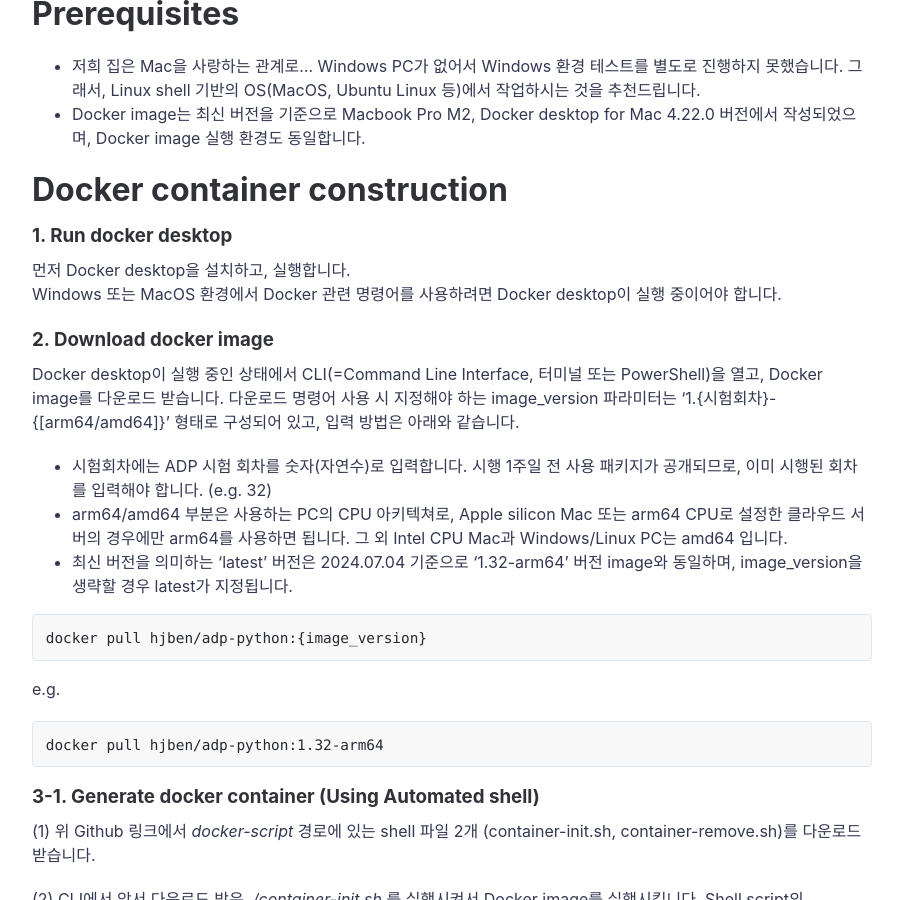
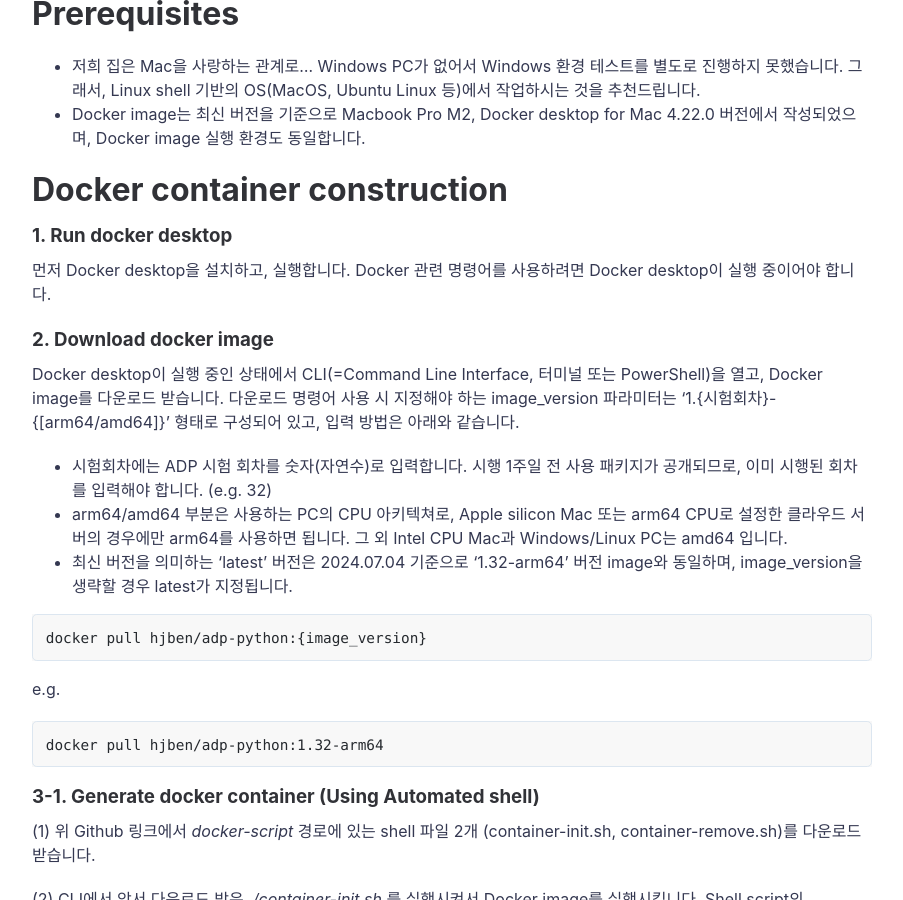
Before and after one commit to hjben/hjben.github.io, a Jekyll site: the page built from _posts/2023-11-25-adp-docker.md, in a window 1280 px wide and 900 px high, scrolled down 866 px. Shown: the whole window, without its empty margins (188-1091 px from the left). Built offline with Jekyll 4.4.1, drawn with Linux system fonts in a browser that asks for light colours; nearby versions of some CDN libraries; comment, search, counter and statistics services are not loaded.

Commit message:
Update 2023-11-25-adp-docker.md

```diff
--- a/_posts/2023-11-25-adp-docker.md
+++ b/_posts/2023-11-25-adp-docker.md
@@ -17,8 +17,7 @@ summary: Docker로 Jupyter notebook 환경 커스터마이징
 
 # Docker container construction
 ### 1. Run docker desktop
-먼저 Docker desktop을 설치하고, 실행합니다. <br>
-Windows 또는 MacOS 환경에서 Docker 관련 명령어를 사용하려면 Docker desktop이 실행 중이어야 합니다.
+먼저 Docker desktop을 설치하고, 실행합니다. Docker 관련 명령어를 사용하려면 Docker desktop이 실행 중이어야 합니다.
 
 ### 2. Download docker image
 Docker desktop이 실행 중인 상태에서 CLI(=Command Line Interface, 터미널 또는 PowerShell)을 열고, Docker image를 다운로드 받습니다. 다운로드 명령어 사용 시 지정해야 하는 image_version 파라미터는 '1.{시험회차}-{[arm64/amd64]}' 형태로 구성되어 있고, 입력 방법은 아래와 같습니다.
```
